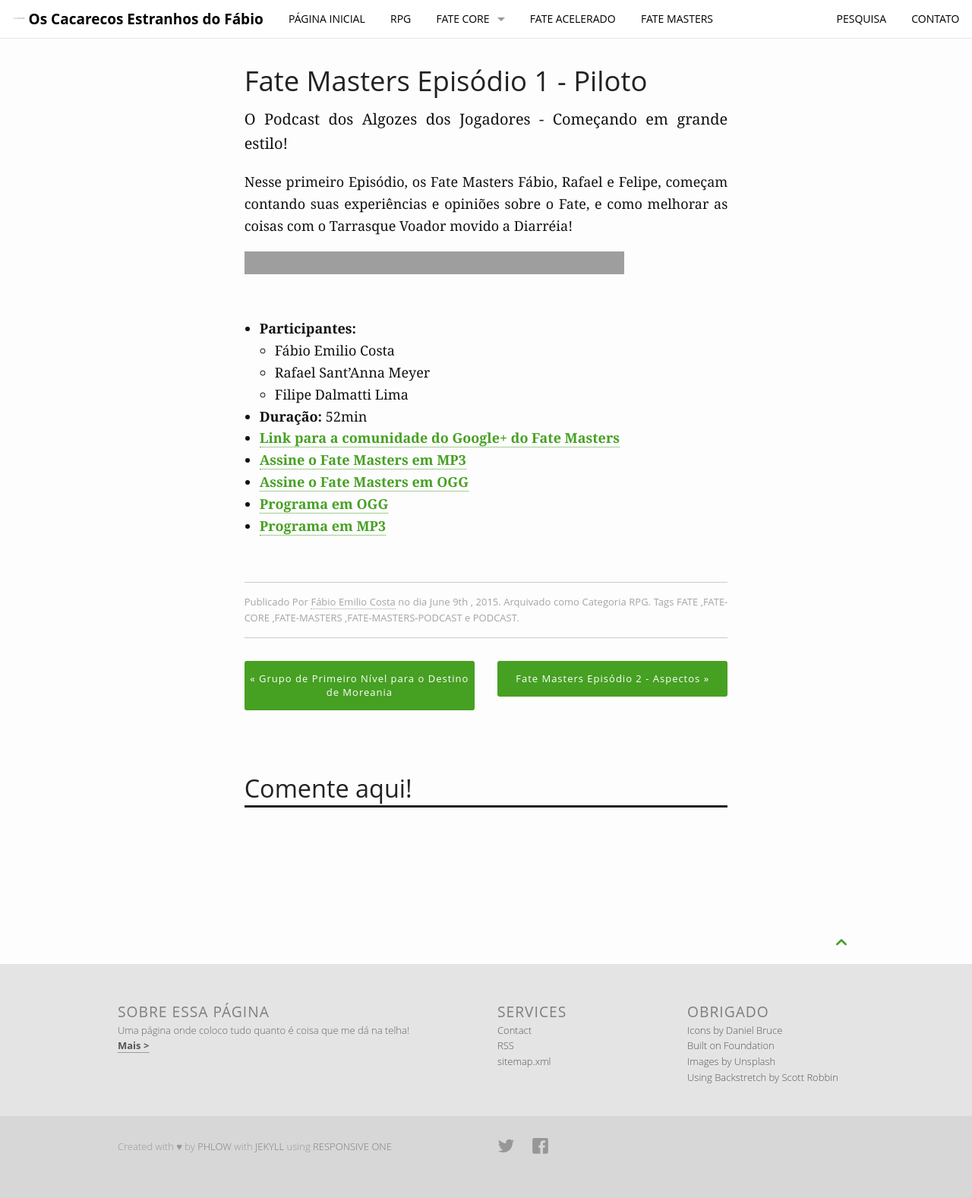
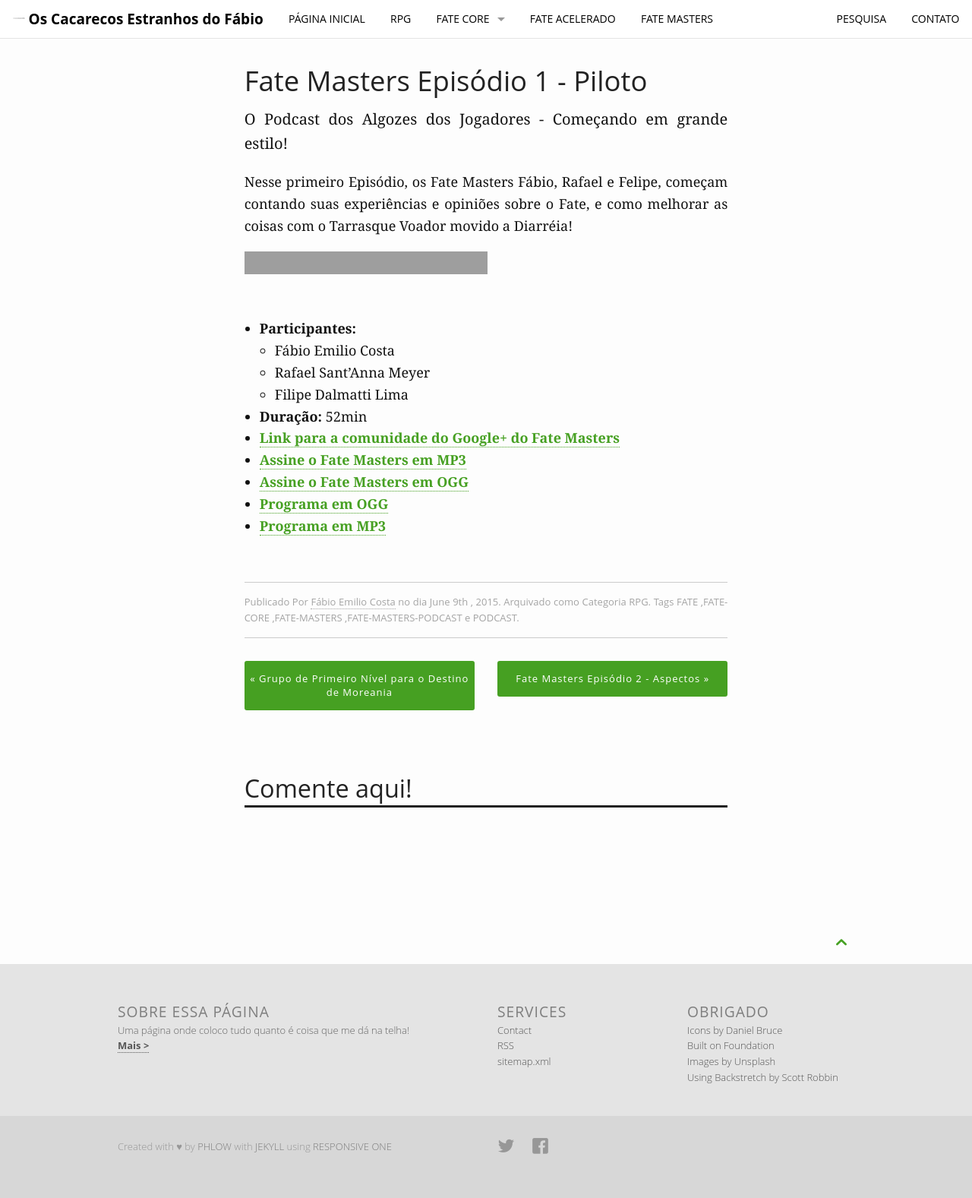
Before and after one commit to fabiocosta0305/fabiocosta0305.github.io-old, a Jekyll site: the page built from _posts/Fate-Masters/2015-06-09-FateMasters#1.md, in a window 1280 px wide. Shown: the whole page at 76% size. Built offline with Jekyll 4.4.1, drawn with Linux system fonts in a browser that asks for light colours; comment, search, counter and statistics services are not loaded; grey boxes are pictures that could not be loaded.

Commit message:
Ajustado para o uso do player do Internet Archive

```diff
--- a/_includes/podcast.html
+++ b/_includes/podcast.html
@@ -1,5 +1,5 @@
 {% if page.iaplayer %}
-<iframe src="https://archive.org/embed/{{ page.iaplayer }}" width="500" height="30" frameborder="0" webkitallowfullscreen="true" mozallowfullscreen="true" allowfullscreen></iframe>
+<iframe src="https://archive.org/embed/{{ page.iaplayer }}" width="320" height="30" frameborder="0" webkitallowfullscreen="true" mozallowfullscreen="true" allowfullscreen></iframe>
 {% else %}
 <script type="text/javascript">
   LBP.options = { controlsExtra: [] }
```
